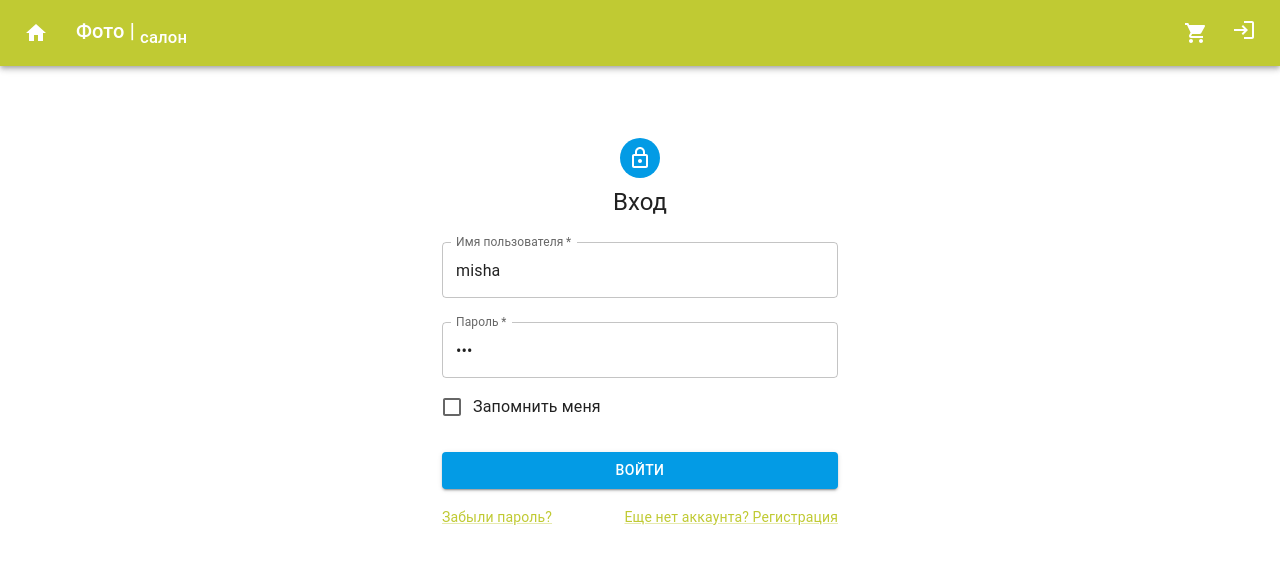
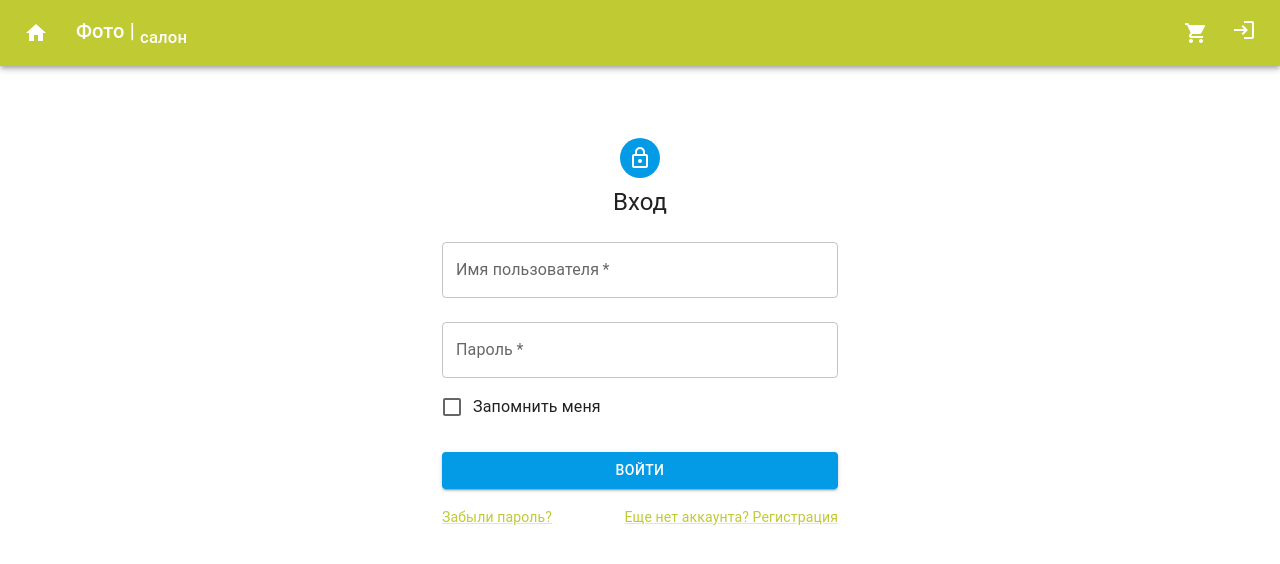
Before and after one commit to ChigorinDenis/photo-services, a React app: page /login in a window 1280 px wide. Shown: the top 564 px of the page. Built offline with nearby package versions, Linux system fonts and the light colour scheme; no server answers.

Commit message:
pre_last_fix

```diff
--- a/src/components/SignIn.jsx
+++ b/src/components/SignIn.jsx
@@ -81,7 +81,6 @@ export default function SignIn() {
               fullWidth
               label="Имя пользователя"
               name="username"
-              defaultValue="misha"
               autoComplete="username"
             />
             <TextField
@@ -90,7 +89,6 @@ export default function SignIn() {
               fullWidth
               name="password"
               label="Пароль"
-              defaultValue={111}
               type="password"
               autoComplete="current-password"
             />
```
